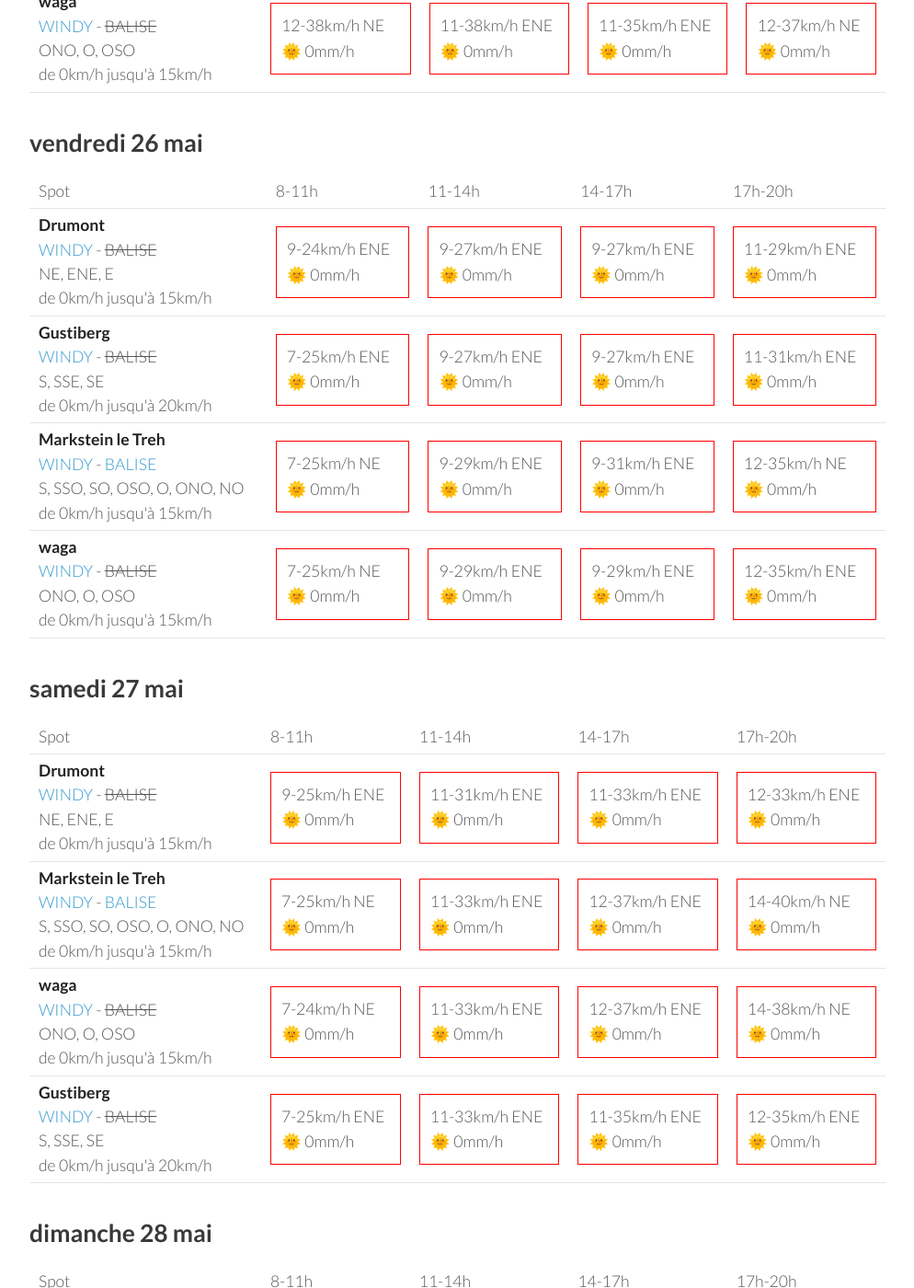
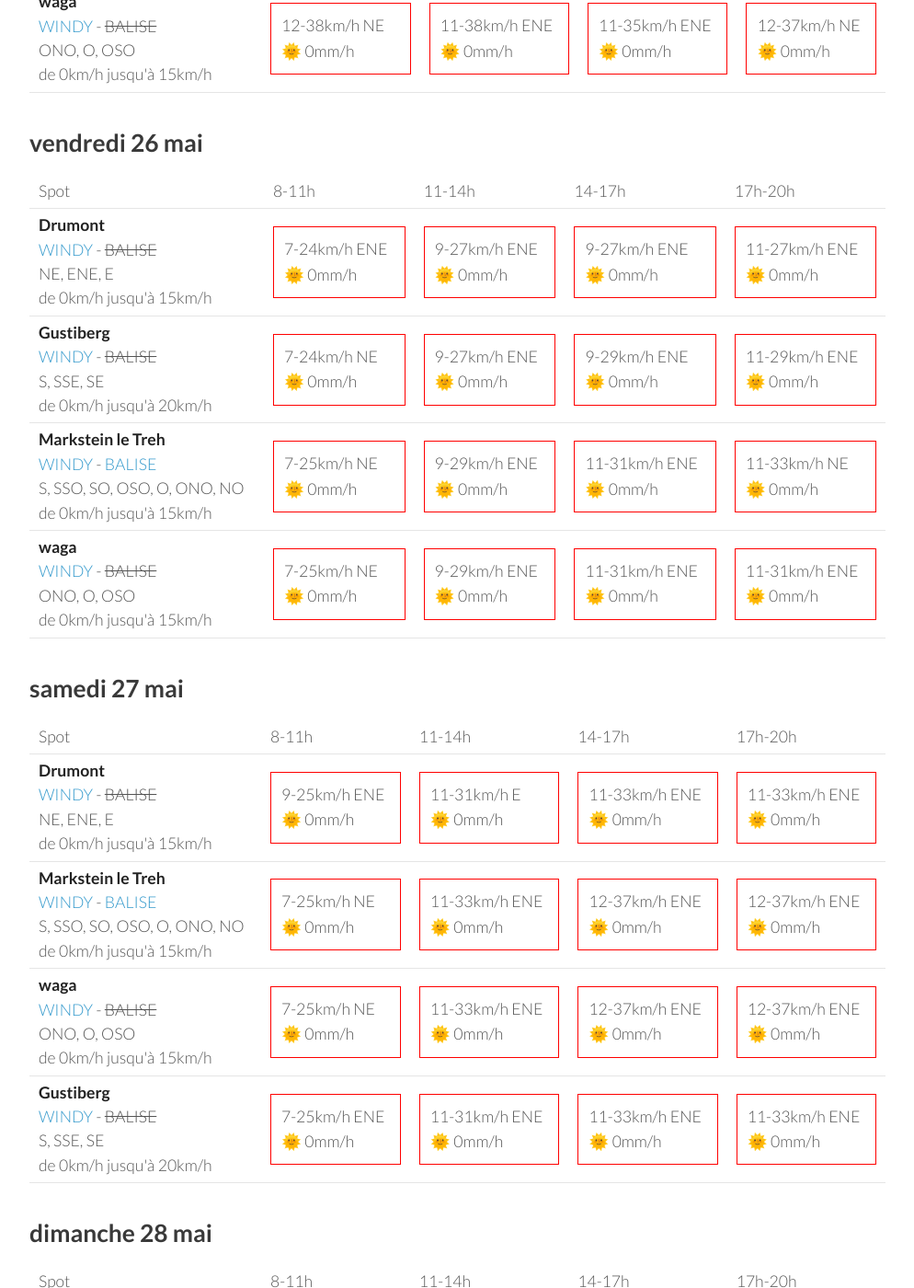
Before and after one commit to parapente-dans-le-nord/parapente-dans-le-nord.github.io, a Jekyll site: the page built from vosges.markdown, in a window 1280 px wide and 1400 px high, scrolled down 1325 px. Shown: the whole window at 92% size, without its empty margins (26-1020 px from the left). Built offline with Jekyll 4.4.1, drawn with Linux system fonts in a browser that asks for light colours; some of the changed text lies outside the part shown.

Commit message:
update index.markdown

```diff
--- a/vosges.markdown
+++ b/vosges.markdown
@@ -132,20 +132,20 @@ page mise à jour le mercredi 24 mai 13:16
 <tr>
         <td><strong>Drumont</strong><br><a href="https://windy.com/47.898/6.919?47.687,6.919,9,m:eYYagmG">WINDY</a> - <span class="no-balise"> BALISE </span><br> <span class="vent-favorable">NE, ENE, E</span><br><span class="force-vent">de 0km/h jusqu'à 15km/h</span> </td>
 
-            <td><div class="not-flyable"><p>9-24km/h ENE</p><p>🌞 0mm/h</p></div></td>
+            <td><div class="not-flyable"><p>7-24km/h ENE</p><p>🌞 0mm/h</p></div></td>
             <td><div class="not-flyable"><p>9-27km/h ENE</p><p>🌞 0mm/h</p></div></td>
             <td><div class="not-flyable"><p>9-27km/h ENE</p><p>🌞 0mm/h</p></div></td>
-            <td><div class="not-flyable"><p>11-29km/h ENE</p><p>🌞 0mm/h</p></div></td>
+            <td><div class="not-flyable"><p>11-27km/h ENE</p><p>🌞 0mm/h</p></div></td>
 
 
     </tr>
 <tr>
         <td><strong>Gustiberg</strong><br><a href="https://windy.com/47.894/6.934?47.891,6.934,15,m:eYYagmI">WINDY</a> - <span class="no-balise"> BALISE </span><br> <span class="vent-favorable">S, SSE, SE</span><br><span class="force-vent">de 0km/h jusqu'à 20km/h</span> </td>
 
-            <td><div class="not-flyable"><p>7-25km/h ENE</p><p>🌞 0mm/h</p></div></td>
+            <td><div class="not-flyable"><p>7-24km/h NE</p><p>🌞 0mm/h</p></div></td>
             <td><div class="not-flyable"><p>9-27km/h ENE</p><p>🌞 0mm/h</p></div></td>
-            <td><div class="not-flyable"><p>9-27km/h ENE</p><p>🌞 0mm/h</p></div></td>
-            <td><div class="not-flyable"><p>11-31km/h ENE</p><p>🌞 0mm/h</p></div></td>
+            <td><div class="not-flyable"><p>9-29km/h ENE</p><p>🌞 0mm/h</p></div></td>
+            <td><div class="not-flyable"><p>11-29km/h ENE</p><p>🌞 0mm/h</p></div></td>
 
 
     </tr>
@@ -154,8 +154,8 @@ page mise à jour le mercredi 24 mai 13:16
 
             <td><div class="not-flyable"><p>7-25km/h NE</p><p>🌞 0mm/h</p></div></td>
             <td><div class="not-flyable"><p>9-29km/h ENE</p><p>🌞 0mm/h</p></div></td>
-            <td><div class="not-flyable"><p>9-31km/h ENE</p><p>🌞 0mm/h</p></div></td>
-            <td><div class="not-flyable"><p>12-35km/h NE</p><p>🌞 0mm/h</p></div></td>
+            <td><div class="not-flyable"><p>11-31km/h ENE</p><p>🌞 0mm/h</p></div></td>
+            <td><div class="not-flyable"><p>11-33km/h NE</p><p>🌞 0mm/h</p></div></td>
 
 
     </tr>
@@ -164,8 +164,8 @@ page mise à jour le mercredi 24 mai 13:16
 
             <td><div class="not-flyable"><p>7-25km/h NE</p><p>🌞 0mm/h</p></div></td>
             <td><div class="not-flyable"><p>9-29km/h ENE</p><p>🌞 0mm/h</p></div></td>
-            <td><div class="not-flyable"><p>9-29km/h ENE</p><p>🌞 0mm/h</p></div></td>
-            <td><div class="not-flyable"><p>12-35km/h ENE</p><p>🌞 0mm/h</p></div></td>
+            <td><div class="not-flyable"><p>11-31km/h ENE</p><p>🌞 0mm/h</p></div></td>
+            <td><div class="not-flyable"><p>11-31km/h ENE</p><p>🌞 0mm/h</p></div></td>
 
 
     </tr>
@@ -189,9 +189,9 @@ page mise à jour le mercredi 24 mai 13:16
         <td><strong>Drumont</strong><br><a href="https://windy.com/47.898/6.919?47.687,6.919,9,m:eYYagmG">WINDY</a> - <span class="no-balise"> BALISE </span><br> <span class="vent-favorable">NE, ENE, E</span><br><span class="force-vent">de 0km/h jusqu'à 15km/h</span> </td>
 
             <td><div class="not-flyable"><p>9-25km/h ENE</p><p>🌞 0mm/h</p></div></td>
-            <td><div class="not-flyable"><p>11-31km/h ENE</p><p>🌞 0mm/h</p></div></td>
+            <td><div class="not-flyable"><p>11-31km/h E</p><p>🌞 0mm/h</p></div></td>
             <td><div class="not-flyable"><p>11-33km/h ENE</p><p>🌞 0mm/h</p></div></td>
-            <td><div class="not-flyable"><p>12-33km/h ENE</p><p>🌞 0mm/h</p></div></td>
+            <td><div class="not-flyable"><p>11-33km/h ENE</p><p>🌞 0mm/h</p></div></td>
 
 
     </tr>
@@ -201,17 +201,17 @@ page mise à jour le mercredi 24 mai 13:16
             <td><div class="not-flyable"><p>7-25km/h NE</p><p>🌞 0mm/h</p></div></td>
             <td><div class="not-flyable"><p>11-33km/h ENE</p><p>🌞 0mm/h</p></div></td>
             <td><div class="not-flyable"><p>12-37km/h ENE</p><p>🌞 0mm/h</p></div></td>
-            <td><div class="not-flyable"><p>14-40km/h NE</p><p>🌞 0mm/h</p></div></td>
+            <td><div class="not-flyable"><p>12-37km/h ENE</p><p>🌞 0mm/h</p></div></td>
 
 
     </tr>
 <tr>
         <td><strong>waga</strong><br><a href="https://windy.com/47.903/6.996?47.900,6.983,15">WINDY</a> - <span class="no-balise"> BALISE </span><br> <span class="vent-favorable">ONO, O, OSO</span><br><span class="force-vent">de 0km/h jusqu'à 15km/h</span> </td>
 
-            <td><div class="not-flyable"><p>7-24km/h NE</p><p>🌞 0mm/h</p></div></td>
+            <td><div class="not-flyable"><p>7-25km/h NE</p><p>🌞 0mm/h</p></div></td>
             <td><div class="not-flyable"><p>11-33km/h ENE</p><p>🌞 0mm/h</p></div></td>
             <td><div class="not-flyable"><p>12-37km/h ENE</p><p>🌞 0mm/h</p></div></td>
-            <td><div class="not-flyable"><p>14-38km/h NE</p><p>🌞 0mm/h</p></div></td>
+            <td><div class="not-flyable"><p>12-37km/h ENE</p><p>🌞 0mm/h</p></div></td>
 
 
     </tr>
@@ -219,9 +219,9 @@ page mise à jour le mercredi 24 mai 13:16
         <td><strong>Gustiberg</strong><br><a href="https://windy.com/47.894/6.934?47.891,6.934,15,m:eYYagmI">WINDY</a> - <span class="no-balise"> BALISE </span><br> <span class="vent-favorable">S, SSE, SE</span><br><span class="force-vent">de 0km/h jusqu'à 20km/h</span> </td>
 
             <td><div class="not-flyable"><p>7-25km/h ENE</p><p>🌞 0mm/h</p></div></td>
+            <td><div class="not-flyable"><p>11-31km/h ENE</p><p>🌞 0mm/h</p></div></td>
             <td><div class="not-flyable"><p>11-33km/h ENE</p><p>🌞 0mm/h</p></div></td>
-            <td><div class="not-flyable"><p>11-35km/h ENE</p><p>🌞 0mm/h</p></div></td>
-            <td><div class="not-flyable"><p>12-35km/h ENE</p><p>🌞 0mm/h</p></div></td>
+            <td><div class="not-flyable"><p>11-33km/h ENE</p><p>🌞 0mm/h</p></div></td>
 
 
     </tr>
```
Also changed, not shown: other parts of vosges.markdown (+1 -1 lines).
